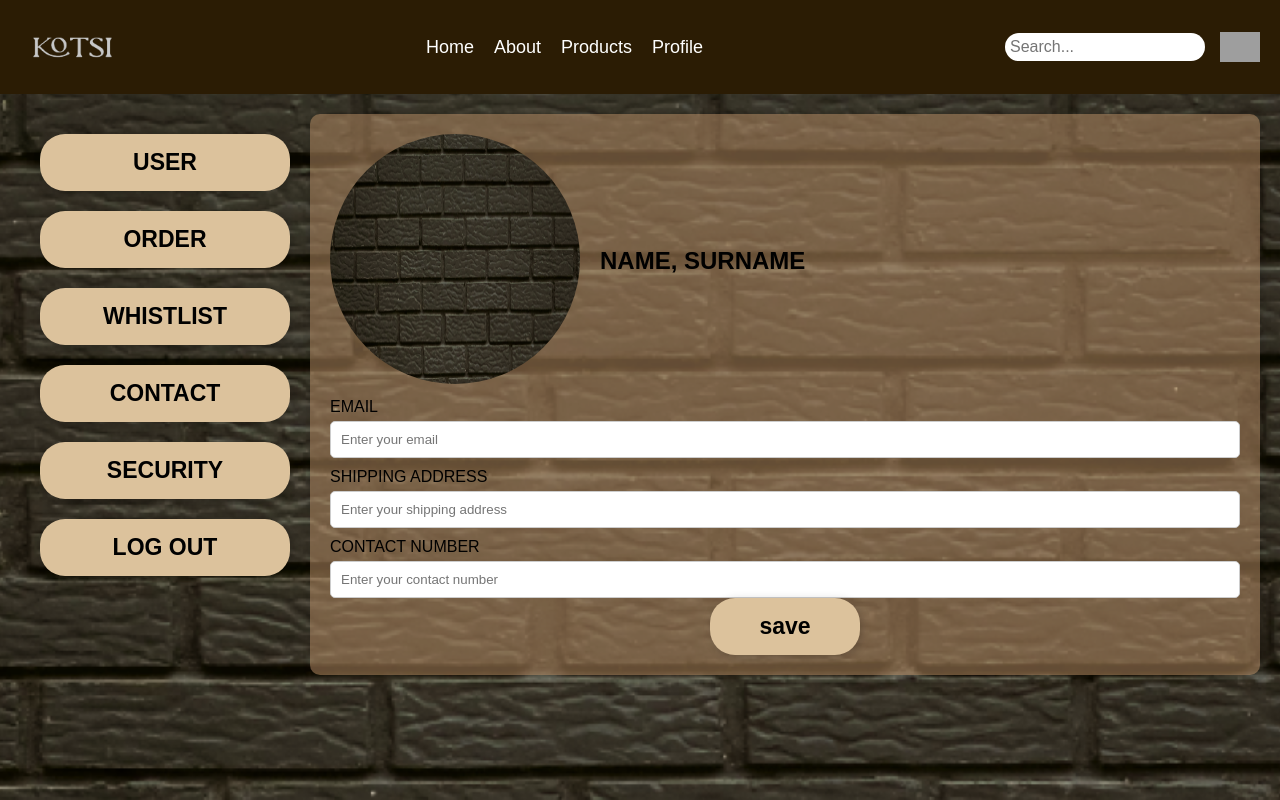
After one commit to CTCaingcoy/para_sa_softeng, a PHP site: the page made by profile_ui/profile page.html in a window 1280 px wide. The commit adds this page. Run offline with PHP 8.4, Linux system fonts and the light colour scheme; grey boxes are pictures that could not be loaded.

Commit message:
update/pending

```diff
--- /dev/null
+++ b/profile_ui/profile page.html
@@ -0,0 +1,65 @@
+<!DOCTYPE html>
+<html lang="en">
+<head>
+    <meta charset="UTF-8">
+    <meta name="viewport" content="width=device-width, initial-scale=1.0">
+    <title>E-commerce Template</title>
+    <link rel="stylesheet" href="style.css">
+</head>
+<body>
+    <!-- Header -->
+    <header>
+        <div class="logo">
+            <img src="logo.png" alt="Logo">
+        </div>
+        <nav>
+            <ul>
+                <li><a href="#">Home</a></li>
+                <li><a href="#">About</a></li>
+                <li><a href="#">Products</a></li>
+                <li><a href="#">Profile</a></li>
+            </ul>
+        </nav>
+        <div class="search-cart">
+            <input type="text" placeholder="Search...">
+            <img src="cart-icon.png" alt="Cart" class="cart-icon">
+        </div>
+    </header>
+
+    <!-- Main Body -->
+    <div class="main-body">
+        <div class="buttons">
+            <button onclick="showUserInfo()">USER</button>
+            <button onclick="showOrders()">ORDER</button>
+            <button onclick="showWishlist()">WHISTLIST</button>
+            <button onclick="showContact()">CONTACT</button>
+            <button onclick="showSecurity()">SECURITY</button>
+            <button onclick="logOut()">LOG OUT</button>
+        </div>
+        <div class="content-container" id="content-container">
+            <div class="user-info">
+                <div class="profile-container">
+                    <div class="profile-pic">
+                        <img src="bg.png" alt="Profile Picture">
+                    </div>
+                    <h2>NAME, SURNAME</h2>
+                </div>
+                <div class="user-details">
+                    <label for="email">EMAIL</label>
+                    <input type="text" id="email" placeholder="Enter your email">
+
+                    <label for="address">SHIPPING ADDRESS</label>
+                    <input type="text" id="address" placeholder="Enter your shipping address">
+
+                    <label for="contact">CONTACT NUMBER</label>
+                    <input type="text" id="contact" placeholder="Enter your contact number">
+                    <button>save</button>
+                </div>
+            </div>
+        </div>
+    </div>
+
+    <!-- Link to external JavaScript file -->
+    <script src="script.js"></script>
+</body>
+</html>
--- /dev/null
+++ b/profile_ui/script.js
@@ -0,0 +1,62 @@
+// Function to show User Info
+function showUserInfo() {
+    document.getElementById("content-container").innerHTML = `<div class="user-info">
+                <div class="profile-container">
+                    <div class="profile-pic">
+                        <img src="bg.png" alt="Profile Picture">
+                    </div>
+                    <h2>NAME, SURNAME</h2>
+                </div>
+                <div class="user-details">
+                    <label for="email">EMAIL</label>
+                    <input type="text" id="email" placeholder="Enter your email">
+
+                    <label for="address">SHIPPING ADDRESS</label>
+                    <input type="text" id="address" placeholder="Enter your shipping address">
+
+                    <label for="contact">CONTACT NUMBER</label>
+                    <input type="text" id="contact" placeholder="Enter your contact number">
+                    <button>save</button>
+                </div>
+            </div>`;
+}
+
+// Function to show Orders
+function showOrders() {
+    document.getElementById("content-container").innerHTML = `
+        <h2>Order History</h2>
+        <p>Check your past orders and track current ones. View details such as order status, items purchased, and delivery dates.</p>
+    `;
+}
+
+// Function to show Wishlist
+function showWishlist() {
+    document.getElementById("content-container").innerHTML = `
+        <h2>Wishlist</h2>
+        <p>Here you can view your saved items for future purchases. Add and remove items from your wishlist.</p>
+    `;
+}
+
+// Function to show Contact Info
+function showContact() {
+    document.getElementById("content-container").innerHTML = `
+        <h2>Contact Us</h2>
+        <p>If you have any questions or need help, feel free to contact us via email or phone. We're here to assist you!</p>
+    `;
+}
+
+// Function to show Security Info
+function showSecurity() {
+    document.getElementById("content-container").innerHTML = `
+        <h2>Security Settings</h2>
+        <p>Manage your account security settings here. Update your password, enable two-factor authentication, and review recent activity.</p>
+    `;
+}
+
+// Function to log out
+function logOut() {
+    document.getElementById("content-container").innerHTML = `
+        <h2>Log Out</h2>
+        <p>You have successfully logged out. See you next time!</p>
+    `;
+}
--- a/profile_ui/style.css
+++ b/profile_ui/style.css
@@ -1,14 +1,152 @@
-.header {
-    background-color: #2B1C04;
+* {
+    margin: 0;
+    padding: 0;
+    box-sizing: border-box;
+}
+
+body {
+    font-family: Arial, sans-serif;
+    background-image: url('bg.png'); /* Replace 'bg.png' with your actual background image */
+    background-size: cover;
+    background-position: center;
+    background-attachment: fixed; /* Makes sure background image stays fixed */
+}
+
+header {
+    display: flex;
+    justify-content: space-between;
+    align-items: center;
     padding: 20px;
-    text-align: center;
+    background-color: #2b1c04; /* Dark header background */
 }
-.header a {
-    margin: 0 15px;
+
+.logo img {
+    height: 50px;
+}
+
+nav ul {
+    list-style: none;
+    display: flex;
+    gap: 20px;
+}
+
+nav ul li a {
     text-decoration: none;
     color: #ffffff;
-    font-size: x-large;
+    font-size: 18px;
 }
-.header a:hover {
-    color: #87c1ff;
+
+.search-cart {
+    display: flex;
+    align-items: center;
+    gap: 15px;
+    border: none;
+    border-radius: 25px;
 }
+
+.search-cart input {
+    padding: 5px;
+    font-size: 16px;
+    width: 200px;
+    border: none;
+    border-radius: 25px;
+}
+
+.cart-icon {
+    height: 30px;
+}
+
+.main-body {
+    display: flex;
+    padding: 20px;
+}
+
+.buttons {
+    display: flex;
+    flex-direction: column;
+    gap: 20px;
+    align-items: flex-start;
+    padding: 20px;
+}
+
+.buttons button {
+    font-weight: bold;
+    padding: 15px;
+    font-size: 23px;
+    background-color: #dcc29c; /* Button color */
+    width: 250px;
+    cursor: pointer;
+    border: none;
+    border-radius: 25px;
+    box-shadow: 2px 2px 10px rgba(0, 0, 0, 0.2); /* Subtle shadow */
+    transition: background-color 0.3s ease;
+}
+
+.buttons button:hover {
+    background-color: #c8a877; /* Change button color on hover */
+}
+
+.content-container {
+    flex-grow: 1;
+    padding-left: 40px;
+    background-color: #b98f6685;
+    padding: 20px;
+    border-radius: 10px;
+    box-shadow: 2px 2px 10px rgba(0, 0, 0, 0.2); /* Add shadow to content container */
+}
+
+.user-info {
+    padding: auto; /* Padding for spacing */
+    max-width: 2000; /* Maximum width for the user info box */
+    margin: 0 auto;
+
+}
+
+.profile-container {
+    display: flex;
+    padding: auto; /* Use flexbox for layout */
+    align-items: center;
+    margin-top: 100px;/* Center items vertically */
+    margin-bottom: 100px; /* Space below profile container */
+    margin: 0 auto;
+}
+
+.profile-pic {
+    margin-right: 20px; /* Space between profile picture and name */
+}
+
+.profile-pic img {
+    border-radius: 90%; /* Circular profile picture */
+    width: 250px; /* Width of the profile picture */
+    height: 250px; /* Height of the profile picture */
+}
+
+.user-details {
+    display: flex;
+    flex-direction: column; /* Stack details vertically */
+}
+
+.user-details label {
+    margin-top: 10px; /* Space above labels */
+}
+
+.user-details input {
+    padding: 10px; /* Padding for input fields */
+    margin-top: 5px; /* Space above input fields */
+    border: 1px solid #ccc; /* Border for input fields */
+    border-radius: 5px; /* Rounded corners for input fields */
+}
+.user-details button{
+    font-weight: bold;
+    padding: 15px;
+    font-size: 23px;
+    background-color: #dcc29c; /* Button color */
+    width: 150px;
+    cursor: pointer;
+    border: none;
+    border-radius: 25px;
+    box-shadow: 2px 2px 10px rgba(0, 0, 0, 0.2); /* Subtle shadow */
+    transition: background-color 0.3s ease;
+    margin: 0 auto;
+
+}
```
Also changed, not shown: profile_ui/profile.html (deleted, +0 -20 lines), profile_ui/bg.png (added), profile_ui/logo.png (added).
